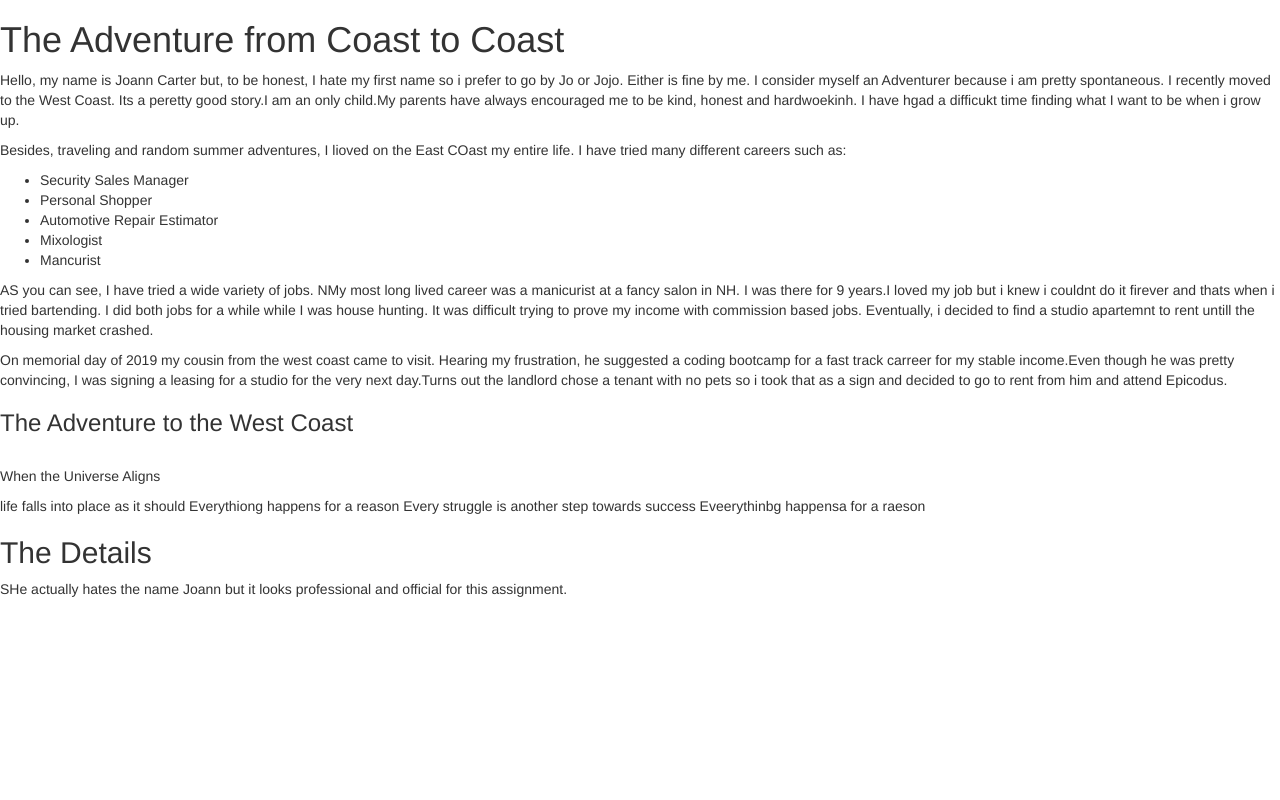
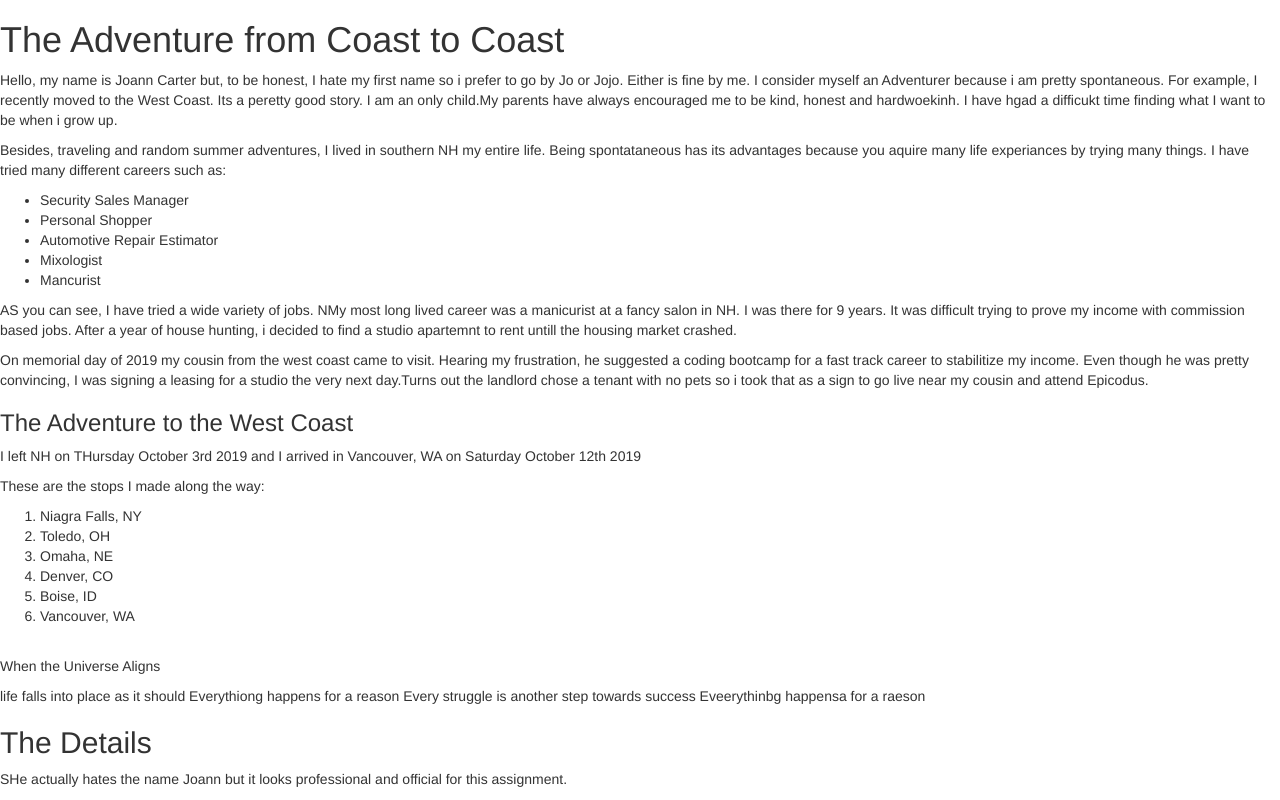
Before and after one commit to lioness3/portfolio-code-review, a plain HTML site: page index.html in a window 1280 px wide. Drawn offline with Linux system fonts and the light colour scheme.

Commit message:
add ordered list

```diff
--- a/index.html
+++ b/index.html
@@ -7,8 +7,8 @@
   </head>
   <body>
     <h1>The Adventure from Coast to Coast</h1>
-    <p>Hello, my name is Joann Carter but, to be honest, I hate my first name so i prefer to go by Jo or Jojo. Either is fine by me. I consider myself an Adventurer because i am pretty spontaneous. I recently moved to the West Coast. Its a peretty good story.I am an only child.My parents have always encouraged me to be kind, honest and hardwoekinh. I have hgad a difficukt time finding what I want to be when i grow up. </p>
-    <p>Besides, traveling and random summer adventures, I lioved on the East COast my entire life. I have tried many different careers such as:
+    <p>Hello, my name is Joann Carter but, to be honest, I hate my first name so i prefer to go by Jo or Jojo. Either is fine by me. I consider myself an Adventurer because i am pretty spontaneous. For example, I recently moved to the West Coast. Its a peretty good story. I am an only child.My parents have always encouraged me to be kind, honest and hardwoekinh. I have hgad a difficukt time finding what I want to be when i grow up. </p>
+    <p>Besides, traveling and random summer adventures, I lived in southern NH my entire life. Being spontataneous has its advantages because you aquire many life experiances by trying many things. I have tried many different careers such as:
     <ul>
       <li>Security Sales Manager</li>
       <li>Personal Shopper</li>
@@ -17,10 +17,23 @@
       <li>Mancurist</li>
     </ul>
    </p>
-   <p>AS you can see, I have tried a wide variety of jobs. NMy most long lived career was a manicurist at a fancy salon in NH. I was there for 9 years.I loved my job but i knew i couldnt do it firever and thats when i tried bartending. I did both jobs for a while while I was house hunting. It was difficult trying to prove my income with commission based jobs. Eventually, i decided to find a studio apartemnt to rent untill the housing market crashed. </p>
-   <p class= "impact">On memorial day of 2019 my cousin from the west coast came to visit. Hearing my frustration, he suggested a coding bootcamp for a fast track carreer for my stable income.Even though he was pretty convincing, I was signing a leasing for a studio for the very next day.Turns out the landlord chose a tenant with no pets so i took that as a sign and decided to go to rent from him and attend Epicodus.</p>
+   <p>AS you can see, I have tried a wide variety of jobs. NMy most long lived career was a manicurist at a fancy salon in NH. I was there for 9 years. It was difficult trying to prove my income with commission based jobs. After a year of house hunting, i decided to find a studio apartemnt to rent untill the housing market crashed. </p>
+   <p class= "impact">On memorial day of 2019 my cousin from the west coast came to visit. Hearing my frustration, he suggested a coding bootcamp for a fast track career to stabilitize my income. Even though he was pretty convincing, I was signing a leasing for a studio the very next day.Turns out the landlord chose a tenant with no pets so i took that as a sign to go live near my cousin and attend Epicodus.</p>
 
     <h3>The Adventure to the West Coast</h3>
+    <p>I left NH on THursday October 3rd 2019 and I arrived in Vancouver, WA on Saturday October 12th 2019</p>
+    <p>These are the stops I made along the way:
+      <ol>
+        <li>Niagra Falls, NY</li>
+        <li>Toledo, OH</li>
+        <li>Omaha, NE</li>
+        <li>Denver, CO</li>
+        <li>Boise, ID</li>
+        <li>Vancouver, WA</li>
+      </ol>
+
+
+    </p>
     <img src="" alt="">
     <p>When the Universe Aligns</p>
 life falls into place as it should
```
